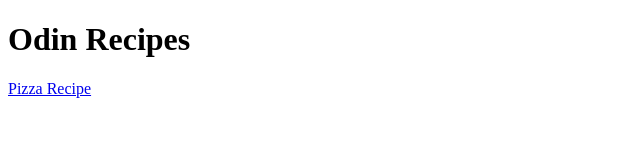
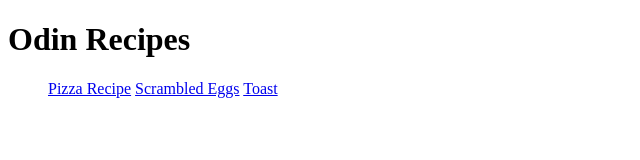
Before and after one commit to jakester76/odin-recipes, a plain HTML site: page index.html in a window 1280 px wide. Shown: the whole page, without its empty margins (0-640 px from the left). Drawn offline with Linux system fonts and the light colour scheme.

Commit message:
Create 2  html recipe files & add to index.html

```diff
--- a/index.html
+++ b/index.html
@@ -7,6 +7,11 @@
 </head>
 <body>
     <h1>Odin Recipes</h1>
-    <a href="recipes/pizza.html">Pizza Recipe</a>
+    <ul>
+        <a href="recipes/pizza.html">Pizza Recipe</a>
+        <a href="recipes/scrambledeggs.html">Scrambled Eggs</a>
+        <a href="recipes/toast.html">Toast</a>
+    </ul>
+
 </body>
 </html>
```
Also changed, not shown: recipes/scrambledeggs.html (added), recipes/toast.html (added).
